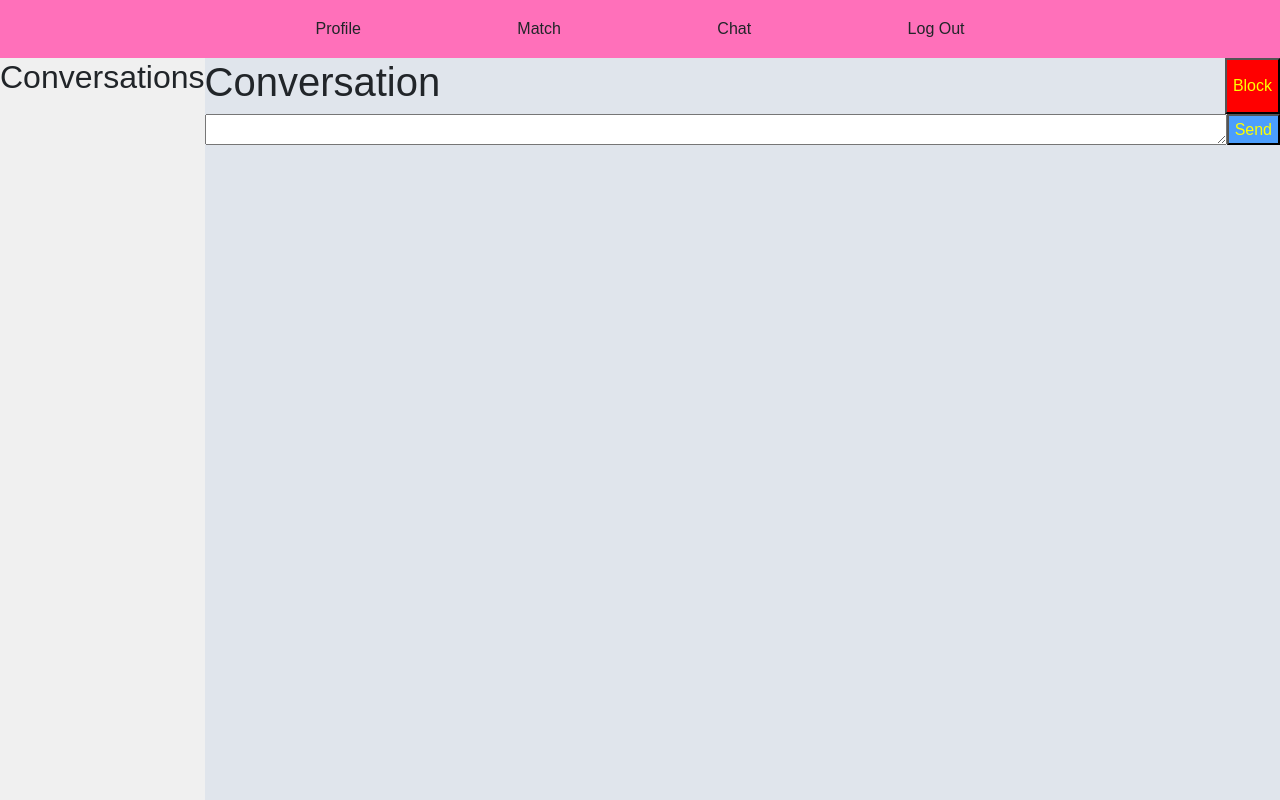
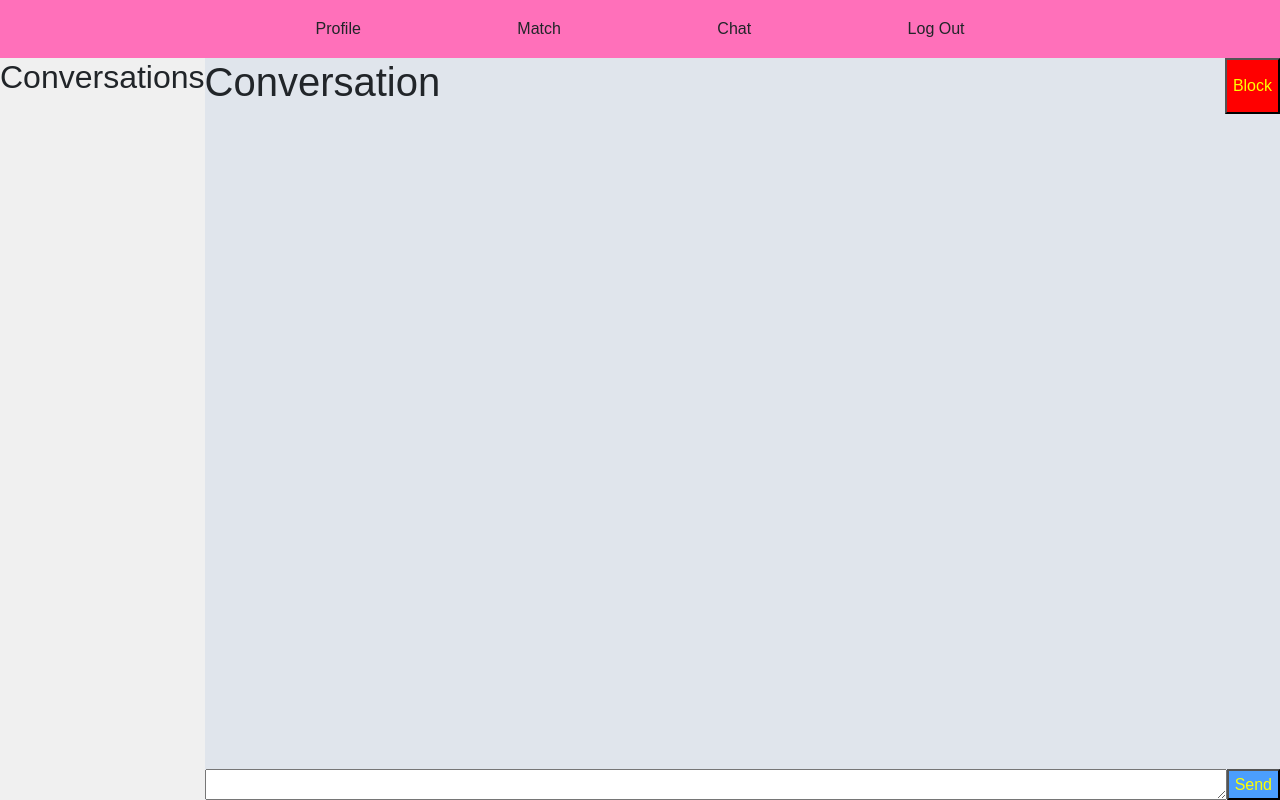
Before and after one commit to martindahlgren/CS50x-2022, a Django app: page /chat in a window 1280 px wide. Run offline with Django 4.2, Linux system fonts and the light colour scheme; the visitor is signed in with stand-in values (Sample User, id 1); data that the repository does not hold is empty; parts of the project's set-up code (start-up, migrations or seed data) failed here and were passed over.

Commit message:
Move new message to bottom

```diff
--- a/ConnectionCards/app/static/app/styles.css
+++ b/ConnectionCards/app/static/app/styles.css
@@ -231,6 +231,7 @@ button {
 }
 
 #messages {
+    flex-grow: 1;
     overflow-y: scroll;
 }
 
```
